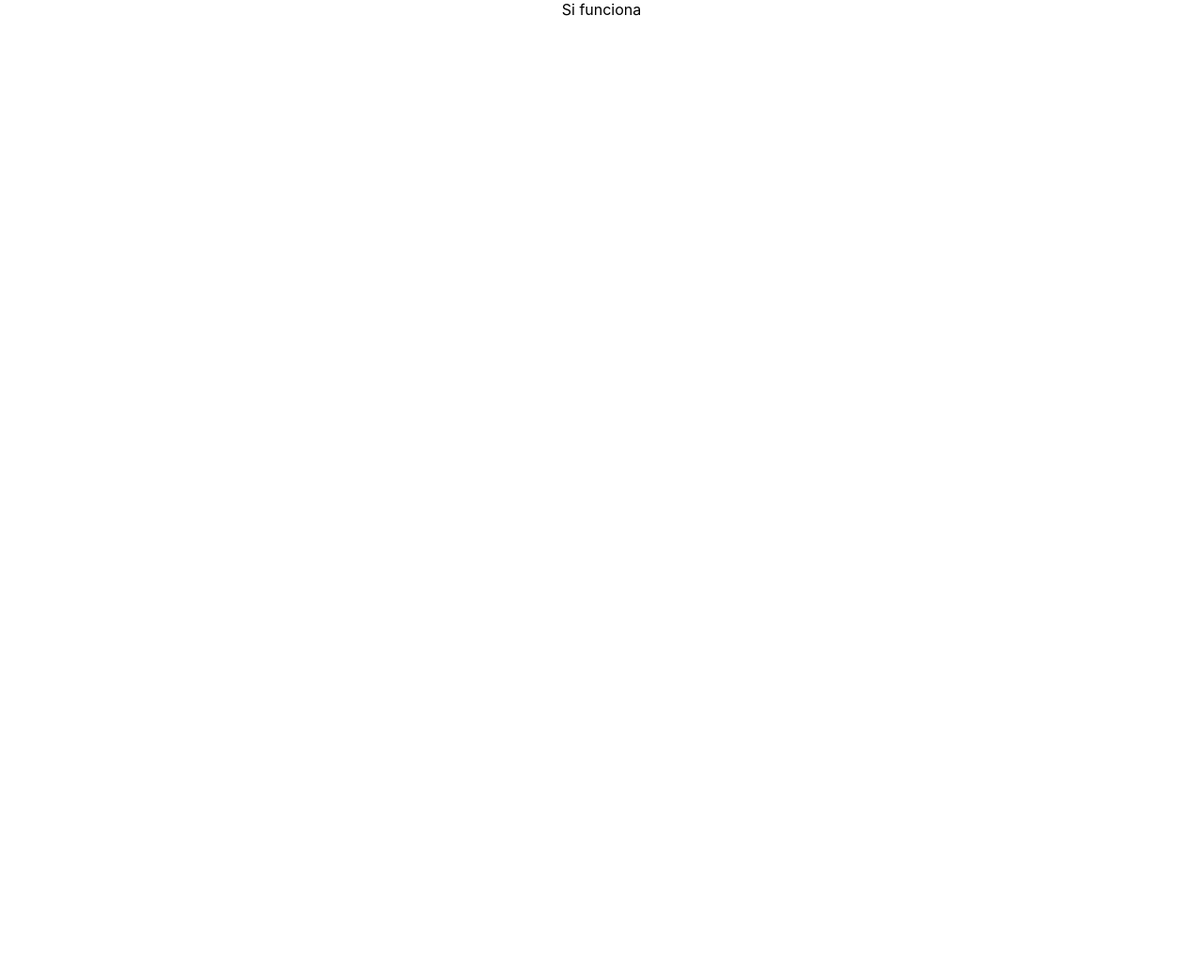
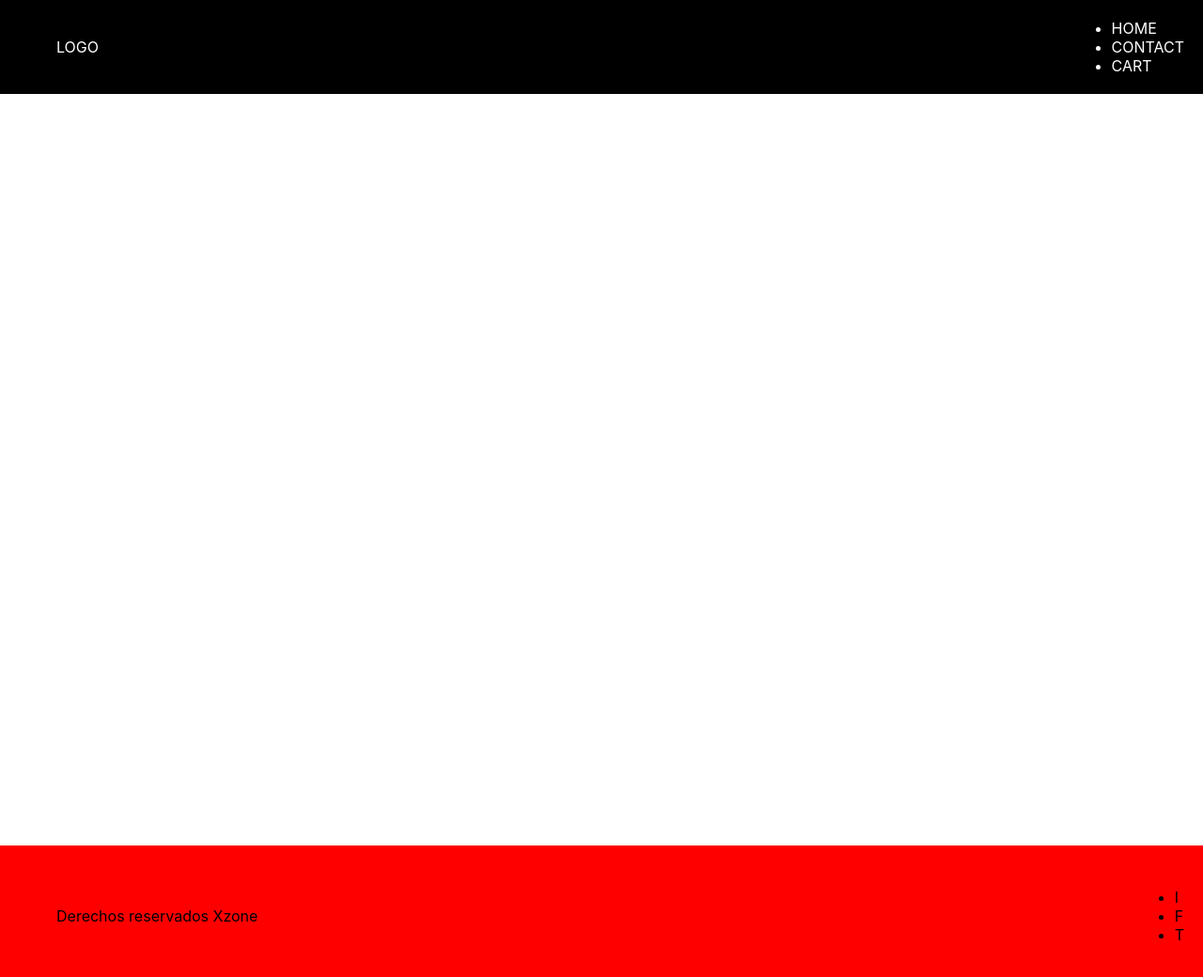
Before and after one commit to QuantumCode2000/xzone, a React (Create React App) app: page / in a window 1280 px wide. Shown: the top 1040 px of the page at 94% size. Before the commit the page ends 800 px from the top, so only its background shows below. Built offline with nearby package versions, Linux system fonts and the light colour scheme.

Commit message:
creating header and footer templates without styles

```diff
--- a/src/App.css
+++ b/src/App.css
@@ -1,38 +1,5 @@
 .App {
-  text-align: center;
-}
-
-.App-logo {
-  height: 40vmin;
-  pointer-events: none;
-}
-
-@media (prefers-reduced-motion: no-preference) {
-  .App-logo {
-    animation: App-logo-spin infinite 20s linear;
-  }
-}
-
-.App-header {
-  background-color: #282c34;
-  min-height: 100vh;
   display: flex;
   flex-direction: column;
-  align-items: center;
-  justify-content: center;
-  font-size: calc(10px + 2vmin);
-  color: white;
+  justify-content: space-between;
 }
-
-.App-link {
-  color: #61dafb;
-}
-
-@keyframes App-logo-spin {
-  from {
-    transform: rotate(0deg);
-  }
-  to {
-    transform: rotate(360deg);
-  }
-}
--- a/src/App.js
+++ b/src/App.js
@@ -1,7 +1,15 @@
 import "./App.css";
-
+import Header from "./layout/Header/Header";
+import Home from "./pages/Home/Home";
+import Footer from "./components/Footer/Footer";
 function App() {
-  return <div className="App">Si funciona</div>;
+  return (
+    <div className="App">
+      <Header />
+      <Home />
+      <Footer />
+    </div>
+  );
 }
 
 export default App;
--- a/src/components/Footer/Footer.jsx
+++ b/src/components/Footer/Footer.jsx
@@ -0,0 +1,16 @@
+import React from "react";
+import "./Footer.styles.css";
+const Footer = () => {
+  return (
+    <footer className="footer">
+      <ul>Derechos reservados Xzone </ul>
+      <ul>
+        <li>I</li>
+        <li>F</li>
+        <li>T</li>
+      </ul>
+    </footer>
+  );
+};
+
+export default Footer;
--- a/src/components/Footer/Footer.styles.css
+++ b/src/components/Footer/Footer.styles.css
@@ -0,0 +1,9 @@
+.footer {
+  display: flex;
+  flex-direction: row;
+  height: 150px;
+  background-color: red;
+  align-items: center;
+  justify-content: space-between;
+  padding: 0 20px;
+}
--- a/src/layout/Header/Header.jsx
+++ b/src/layout/Header/Header.jsx
@@ -1,7 +1,16 @@
 import React from "react";
-
+import "./Header.styles.css";
 const Header = () => {
-  return <div></div>;
+  return (
+    <div className="header">
+      <ul>LOGO</ul>
+      <ul>
+        <li>HOME</li>
+        <li>CONTACT</li>
+        <li>CART</li>
+      </ul>
+    </div>
+  );
 };
 
 export default Header;
--- a/src/layout/Header/Header.styles.css
+++ b/src/layout/Header/Header.styles.css
@@ -0,0 +1,11 @@
+.header {
+  height: 100px;
+  background-color: #000;
+  display: flex;
+  flex-direction: row;
+  align-items: center;
+  justify-content: space-between;
+  color: white;
+  padding-right: 20px;
+  padding-left: 20px;
+}
--- a/src/pages/Cart/Cart.jsx
+++ b/src/pages/Cart/Cart.jsx
@@ -1,5 +1,5 @@
 import React from "react";
-
+import "./Cart.styles.css";
 const Cart = () => {
   return <div></div>;
 };
--- a/src/pages/Home/Home.jsx
+++ b/src/pages/Home/Home.jsx
@@ -1,7 +1,7 @@
 import React from "react";
-
+import "./Home.styles.css";
 const Home = () => {
-  return <div></div>;
+  return <div className="home"></div>;
 };
 
 export default Home;
--- /dev/null
+++ b/src/pages/Home/Home.styles.css
@@ -0,0 +1,3 @@
+.home {
+  height: 100vh;
+}
```
Also changed, not shown: src/pages/Contact/Contact.jsx (+7 -0 lines), src/pages/Cart/Cart.styles.css (added).
